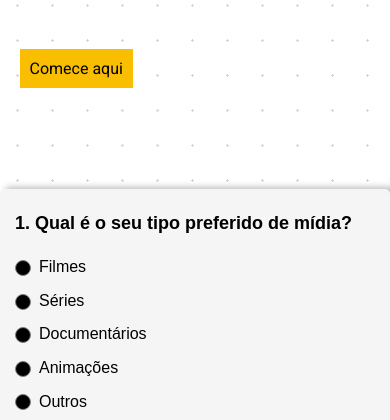
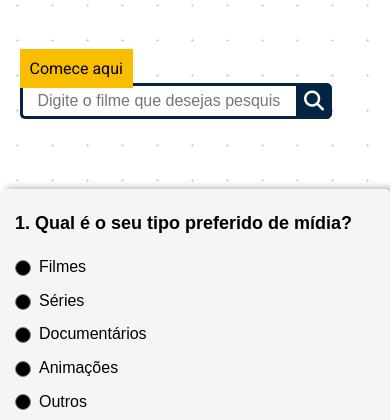
Before and after one commit to viniciusdvieira/Films-recommender-online, a Django app: page / in a window 390 px wide. Shown: the part 747-1167 px from the top of the page. Run offline with Django 4.2, Linux system fonts and the light colour scheme; some libraries are stand-ins or nearby versions.

Commit message:
finalizando a front page

```diff
--- a/app_recommender/templates/src/index.html
+++ b/app_recommender/templates/src/index.html
@@ -10,21 +10,14 @@
     <link rel="stylesheet" href="https://stackpath.bootstrapcdn.com/bootstrap/4.1.3/css/bootstrap.min.css" integrity="sha384-MCw98/SFnGE8fJT3GXwEOngsV7Zt27NXFoaoApmYm81iuXoPkFOJwJ8ERdknLPMO" crossorigin="anonymous">
     <link rel="stylesheet" href="https://fonts.googleapis.com/css2?family=Material+Symbols+Outlined:opsz,wght,FILL,GRAD@24,400,0,0" />
     <link rel="stylesheet" type="text/css" href="{% static 'css/style.css' %}">
-    <title>Recomendador de filmes</title>
+    <title>CINEMAP</title>
 </head>
 <body class="bodyprin">
 <header >
     <nav class="navprin">
-        <a href="#">LOGO</a>
-        <h1>NOME DO SITE</h1>
-        <form class="searchBox" id="searchBox" method="get" action="{% url 'recomendation' %}">
-            <input class="searchInput" type="text" name="q" placeholder="Search" onfocus="expandSearchBox()" onblur="collapseSearchBox()" autocomplete="off">
-            <button class="searchButton" href="#">
-                <span class="material-symbols-outlined">
-                    search
-                </span>
-            </button>
-        </form>
+        <a href="#"><img src="{% static 'img/image.png' %}" alt="logo" style="height: 70px;"></a>
+        <h1 id="titlename">CINEMAP</h1>
+
 
     </nav>
 </header>
@@ -37,7 +30,16 @@
             <p class="ptitle">Responda o questionario e descubra e tenha uma recomendação com base nas respostas</p>
             <div class="linka"><a href="#formprin" class="linkform">Comece aqui</a></div>
         </div>
-
+        <form class="searchBox" id="searchBox" method="get" action="{% url 'recomendation' %}">
+            <div class="wrap">
+                <div class="search">
+                   <input type="text" class="searchTerm" placeholder="Digite o filme que desejas pesquisar">
+                   <button type="submit" class="searchButton">
+                     <i class="fa fa-search"></i>
+                  </button>
+                </div>
+             </div>
+        </form>
     </div>
 </div>
 
--- a/static/css/style.css
+++ b/static/css/style.css
@@ -8,6 +8,10 @@
   src: url('/static/fonts/JMH_Typewriter.ttf') format('truetype');
 }
 
+@font-face {
+  font-family: 'Titlename';
+  src: url('/static/fonts/fonttitle.ttf') format('truetype');
+}
 
 
 * {
@@ -19,7 +23,7 @@
 :root {
   --cor0: #171717;
   --cor1: #0cbccc;
-  --cor2: #2868ee;
+  --cor2: #032541;
   --cor3: #107acc;
   --cor6: #15297c;
   --cor4: #142157;
@@ -49,7 +53,13 @@ html, .bodyprin {
 }
 
 
-
+#titlename{
+  font-family: 'Titlename';
+  font-size: 50px;
+  letter-spacing: 12px;
+  color: black;
+  padding-top: 22px;
+}
 
 .title {
   position: relative;
@@ -65,9 +75,9 @@ html, .bodyprin {
   position: absolute;
   top: 0;
 
-  width: 80%;
+  width: 100%;
   height: 80%;
-  background-color: var(--cor3);
+  background-color: rgba(16, 122, 204, 0.808);
   opacity: 0.5;
   z-index: 0; /* Definindo um z-index menor para a sobreposição */
   padding-bottom: 20px;
@@ -77,9 +87,9 @@ html, .bodyprin {
   position: absolute;
   top: 0;
 
-  width: 80%;
+  width: 100%;
   height: 80%;
-  background-image: url('https://s2.glbimg.com/2C0hMRuCY_7NfDPjby4_Bjmq8Nc=/e.glbimg.com/og/ed/f/original/2018/03/22/avengers-infinity-war-official-poster-2018-4o.jpg');
+  background-image: url('https://www.themoviedb.org/t/p/w1920_and_h800_multi_faces/rLb2cwF3Pazuxaj0sRXQ037tGI1.jpg');
   background-size: cover;
   background-position: center bottom;
   background-repeat: no-repeat;
@@ -261,67 +271,45 @@ nav > a {
   background-image: linear-gradient(to right, #2868ee, #0cbccc, #107acc, #15297c);
   box-shadow: 0 4px 15px 0 rgba(23, 45, 168, 0.75);
 }
-.searchBox {
-  position: static;
-  padding-top: 10px;
+
+.search {
+  width: 100%;
+  position: relative;
+  display: flex;
 }
 
-.searchBox.open .searchInput,
-.searchInput:focus {
+.searchTerm {
+  width: 100%;
+  border: 3px solid #032541;
+  border-right: none;
+  padding: 15px;
+  height: 20px;
+  border-radius: 5px 0 0 5px;
+  outline: none;
+  color: #9DBFAF;
+}
+
+.searchTerm:focus{
   color: black;
-
 }
 
 .searchButton {
-  color: var(--cor4);
-  border: none;
-  float: right;
   width: 40px;
-  height: 40px;
-  border-radius: 50%;
-  background: var(--cor1);
-  display: flex;
-  justify-content: center;
-  align-items: center;
-  transition: 0.4s;
+  height: 36px;
+  border: 1px solid #032541;
+  background: #032541;
+  text-align: center;
+  color: #fff;
+  border-radius: 0 5px 5px 0;
+  cursor: pointer;
+  font-size: 20px;
 }
 
-.searchInput {
-  border: none;
-  outline: none;
-  border-top-left-radius: 2px;
-  border-bottom-left-radius: 2px;
-  padding-right: 2px;
-  float: left;
-  padding: 0;
-  font-size: 16px;
-  transition: 0.4s;
-  line-height: 40px;
-  width: 0px;
+/*Resize the wrap to see the search bar change!*/
+.wrap{
+  width: 80%;
+  position: absolute;
+  top: 100%;
+  left: 50%;
+  transform: translate(-50%, -50%);
 }
-
-.searchInput::placeholder {
-  color: black;
-}
-
-.searchBox:hover > .searchButton {
-  background: var(--cor4);
-  color: var(--cor1);
-  border-radius: 0%;
-  transition: 0.1s;
-  border-top-right-radius: 2px;
-  border-bottom-right-radius: 2px;
-}
-
-.searchBox:hover .searchInput {
-  width: 190px;
-  padding: 0 6px;
-}
-
-@media screen and (max-width: 620px) {
-  .searchBox.open .searchInput,
-  .searchInput:focus {
-      width: 150px;
-      padding: 0 6px;
-  }
-}
```
Also changed, not shown: static/fonts/fonttitle.ttf (added), static/img/image.png (added).
